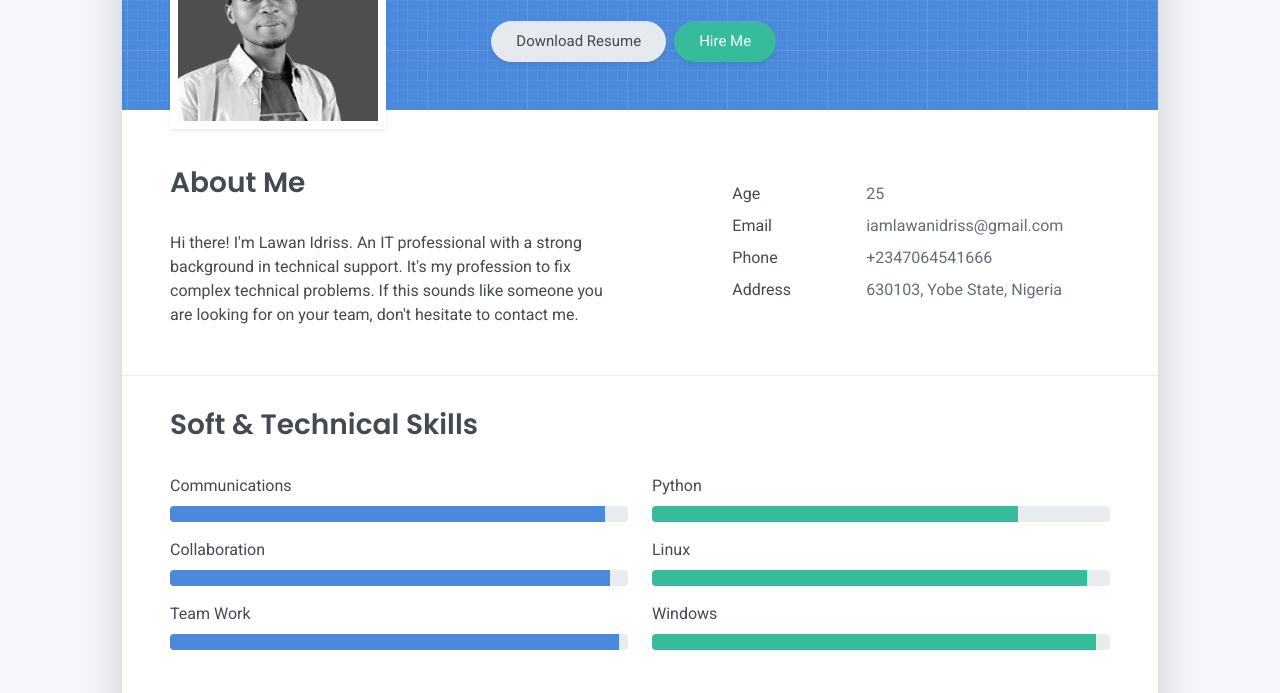
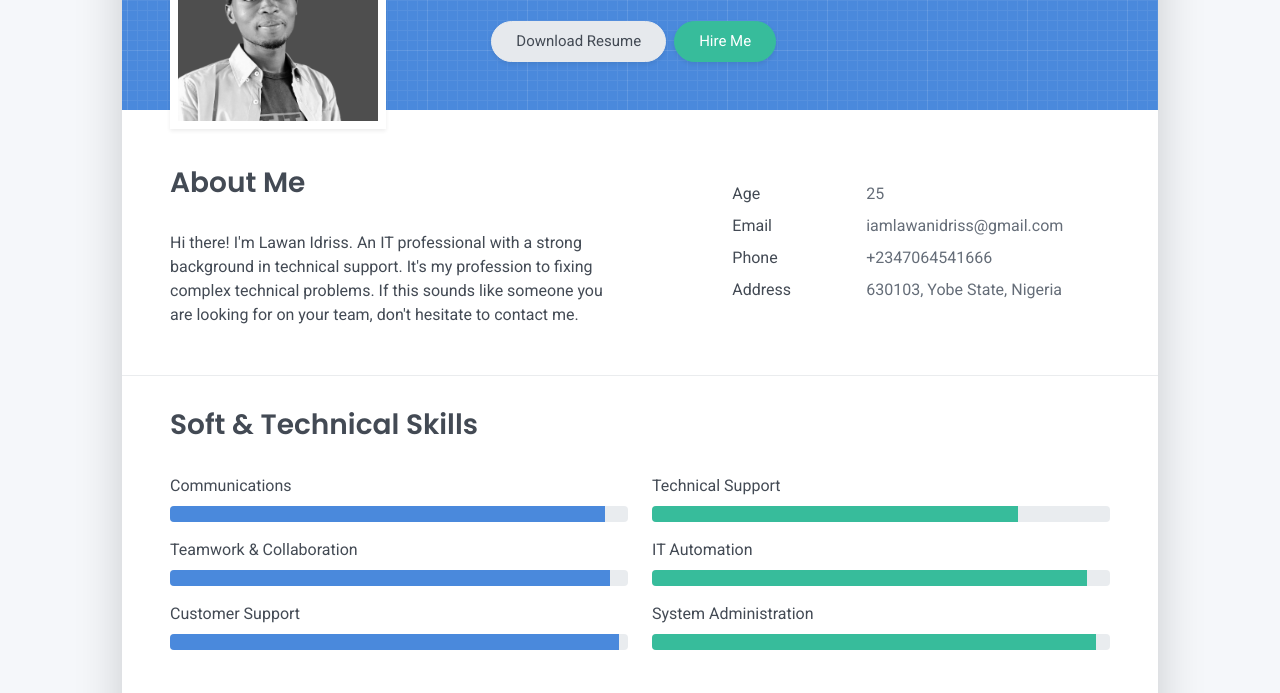
Before and after one commit to LawanIdriss/lawanidriss.github.io, a plain HTML site: page index.html in a window 1280 px wide. Shown: the part 259-952 px from the top of the page. Drawn offline with Linux system fonts and the light colour scheme.

Commit message:
Update index.html

```diff
--- a/index.html
+++ b/index.html
@@ -65,7 +65,7 @@
     <div class="row">
       <div class="col-md-6">
         <h2 class="h3 mb-3">About Me</h2>
-        <p>Hi there! I'm Lawan Idriss. An IT professional with a strong background in technical support. It's my profession to fix complex technical problems. If this sounds like someone you are looking for on your team, don't hesitate to contact me.</p>
+        <p>Hi there! I'm Lawan Idriss. An IT professional with a strong background in technical support. It's my profession to fixing complex technical problems. If this sounds like someone you are looking for on your team, don't hesitate to contact me.</p>
       </div>
       <div class="col-md-5 offset-md-1">
         <div class="row mt-2">
@@ -107,29 +107,29 @@
             <div class="progress-bar bg-primary" role="progressbar" data-aos="zoom-in-right" data-aos-delay="100" data-aos-anchor=".skills-section" style="width: 95%" aria-valuenow="95" aria-valuemin="0" aria-valuemax="100"></div>
           </div>
         </div>
-        <div class="mb-2"><span>Collaboration</span>
+        <div class="mb-2"><span>Teamwork & Collaboration</span>
           <div class="progress my-1">
             <div class="progress-bar bg-primary" role="progressbar" data-aos="zoom-in-right" data-aos-delay="200" data-aos-anchor=".skills-section" style="width: 96%" aria-valuenow="96" aria-valuemin="0" aria-valuemax="100"></div>
           </div>
         </div>
-        <div class="mb-2"><span>Team Work</span>
+        <div class="mb-2"><span>Customer Support</span>
           <div class="progress my-1">
-            <div class="progress-bar bg-primary" role="progressbar" data-aos="zoom-in-right" data-aos-delay="300" data-aos-anchor=".skills-section" style="width: 98%" aria-valuenow="85" aria-valuemin="0" aria-valuemax="100"></div>
+            <div class="progress-bar bg-primary" role="progressbar" data-aos="zoom-in-right" data-aos-delay="300" data-aos-anchor=".skills-section" style="width: 98%" aria-valuenow="99" aria-valuemin="0" aria-valuemax="100"></div>
           </div>
         </div>
       </div>
       <div class="col-md-6">
-        <div class="mb-2"><span>Python</span>
+        <div class="mb-2"><span>Technical Support</span>
           <div class="progress my-1">
-            <div class="progress-bar bg-success" role="progressbar" data-aos="zoom-in-right" data-aos-delay="400" data-aos-anchor=".skills-section" style="width: 80%" aria-valuenow="90" aria-valuemin="0" aria-valuemax="100"></div>
+            <div class="progress-bar bg-success" role="progressbar" data-aos="zoom-in-right" data-aos-delay="400" data-aos-anchor=".skills-section" style="width: 80%" aria-valuenow="98" aria-valuemin="0" aria-valuemax="100"></div>
           </div>
         </div>
-        <div class="mb-2"><span>Linux</span>
+        <div class="mb-2"><span>IT Automation</span>
           <div class="progress my-1">
             <div class="progress-bar bg-success" role="progressbar" data-aos="zoom-in-right" data-aos-delay="500" data-aos-anchor=".skills-section" style="width: 95%" aria-valuenow="95" aria-valuemin="0" aria-valuemax="100"></div>
           </div>
         </div>
-        <div class="mb-2"><span>Windows</span>
+        <div class="mb-2"><span>System Administration</span>
           <div class="progress my-1">
             <div class="progress-bar bg-success" role="progressbar" data-aos="zoom-in-right" data-aos-delay="600" data-aos-anchor=".skills-section" style="width: 97%" aria-valuenow="97" aria-valuemin="0" aria-valuemax="100"></div>
           </div>
@@ -157,7 +157,7 @@
       </div>
       <div class="timeline-card timeline-card-primary card shadow-sm">
         <div class="card-body">
-          <div class="h5 mb-1">Technical Support Engineer <span class="text-muted h6">at Technipy</span></div>
+          <div class="h5 mb-1">Support Engineer: Users & Customers <span class="text-muted h6">at Technipy</span></div>
           <div class="text-muted text-small mb-2">Apr, 2018 - Mar, 2020</div>
           <div>Implemented a resolutions hub for solving general hardware and software for clients' employees and customers. This resulted in increased client satisfaction by 34% in one and a quarter years.
             </div>
```
